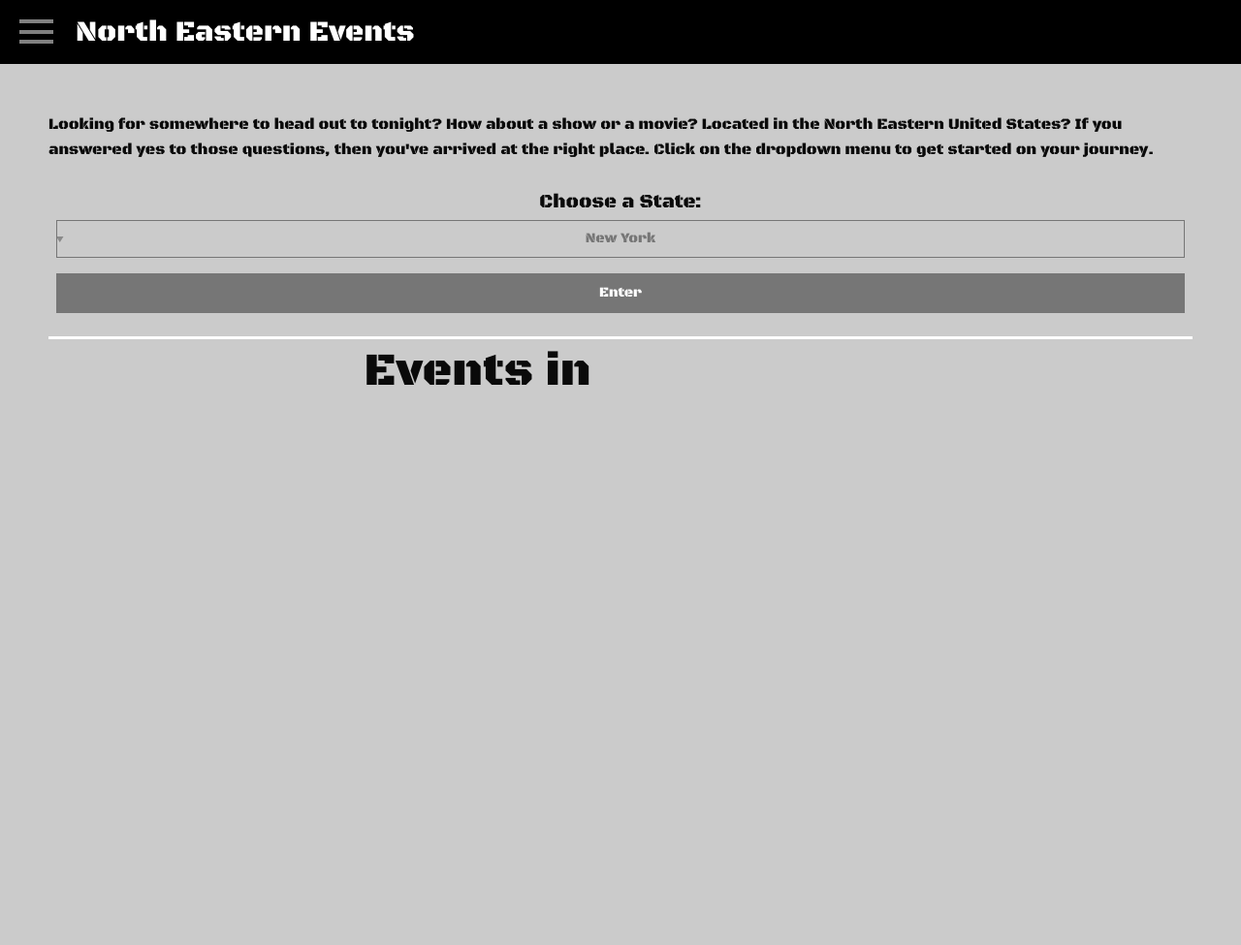
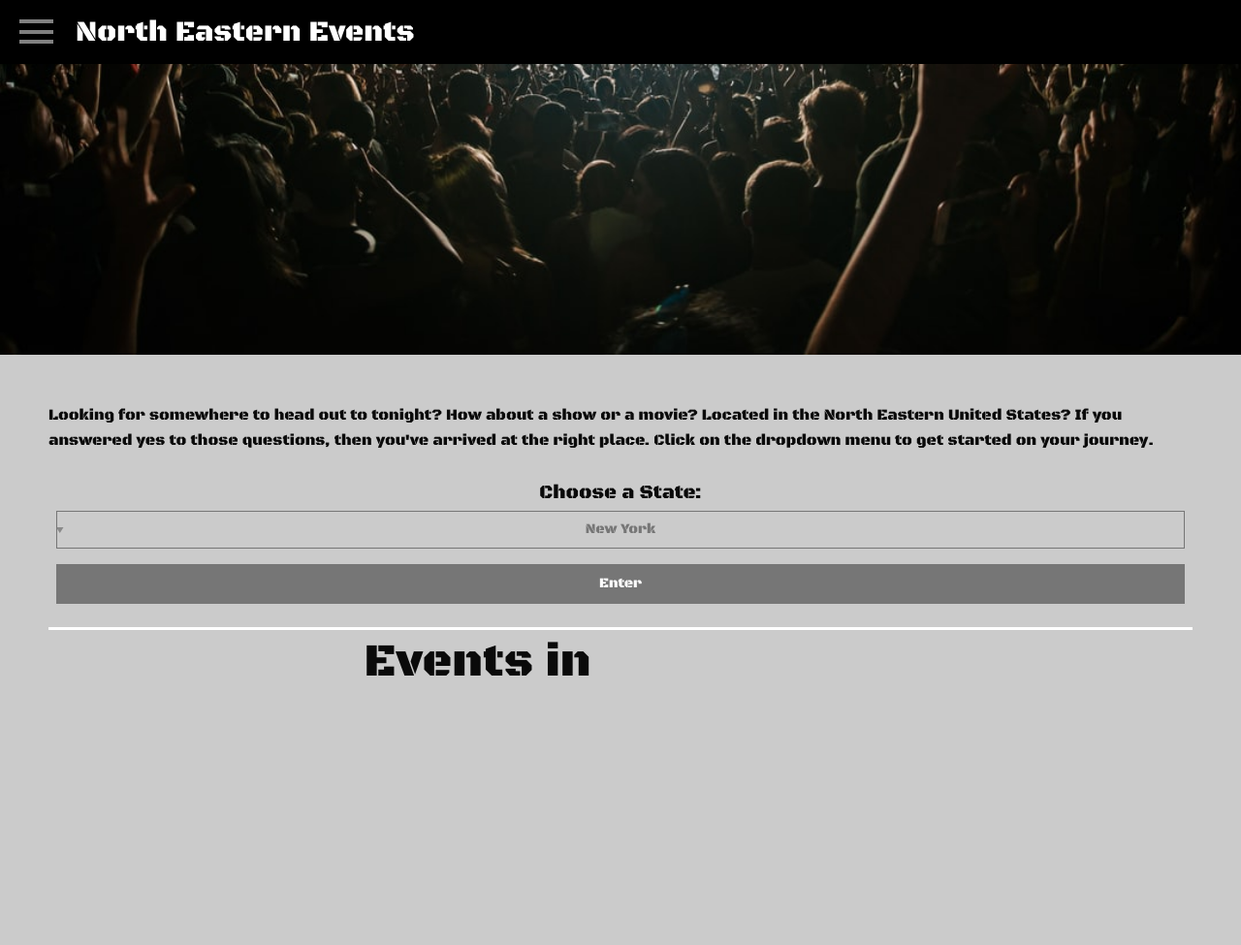
Before and after one commit to paulooliveira152012/groupProject2, a plain HTML site: page index.html in a window 1280 px wide. Shown: the whole page at 97% size. Before the commit the page ends 800 px from the top, so only its background shows below. Drawn offline with nearby package versions, Linux system fonts and the light colour scheme.

Commit message:
the idea is to make the side menu 100% high from the top overlaping the hero section

```diff
--- a/index.html
+++ b/index.html
@@ -33,9 +33,7 @@
         </div>
     </header>
 
-
-    <div class="mainContainer">
-
+    <div class="hero"> </div>
     <div class="menu" id="menu">
         <div class="sideMenu">
             <div class="column small-3" id="side-bar">
@@ -62,6 +60,9 @@
             </div>
         </div>
     </div>
+    <div class="mainContainer">
+
+
 
     <div class="secondContainer">
 
--- a/nae-events/public/assets/css/style.css
+++ b/nae-events/public/assets/css/style.css
@@ -87,9 +87,18 @@ header .toggle {
 
 }
 
+.hero {
+    height: 300px;
+    width: 100%;
+    /* margin-bottom: 25px; */
+    background-image: url("../images/background.jpeg");
+    background-size:cover;
+    background-position: bottom;
+  }
+
 #side-bar {
-    background-image: url("../images/background.jpeg");
-
+    /* background-image: url("../images/background.jpeg"); */
+    background-color: black;
     padding: 20px;
     width: 100%;
 
```
